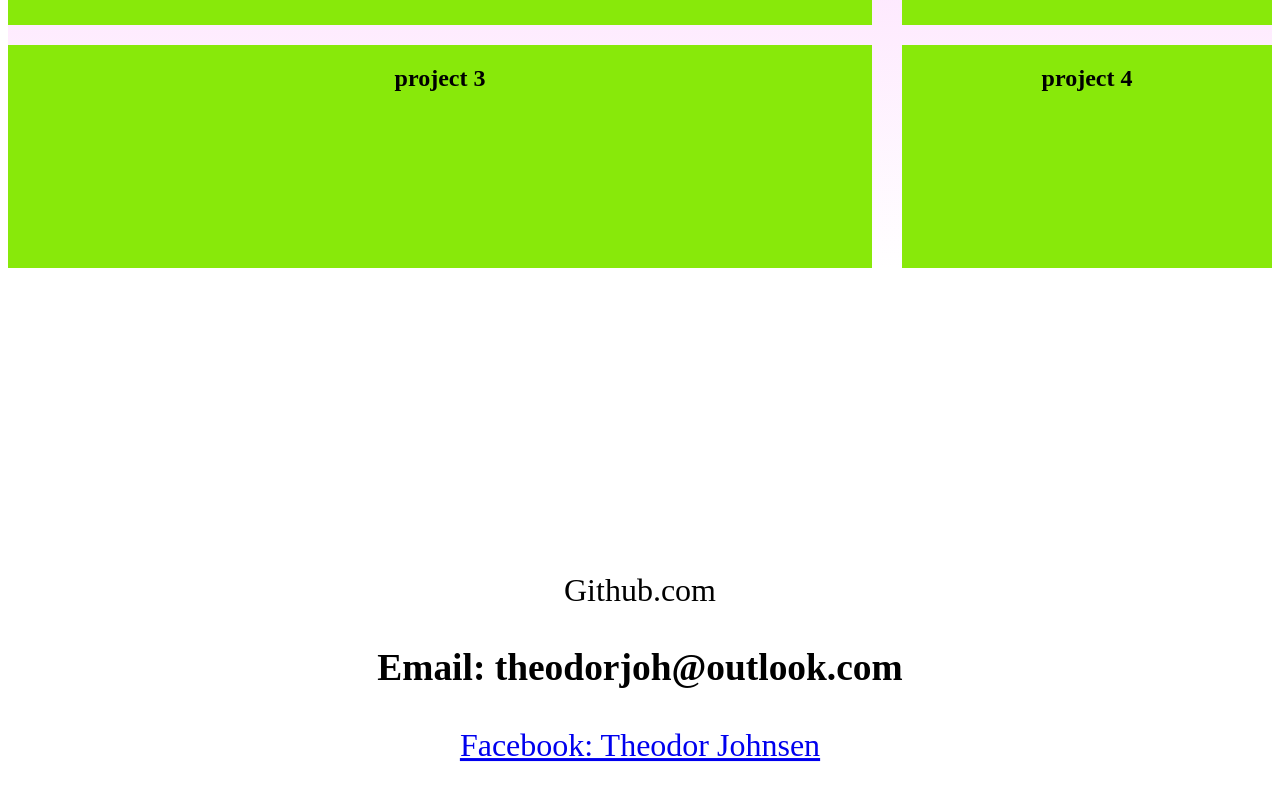
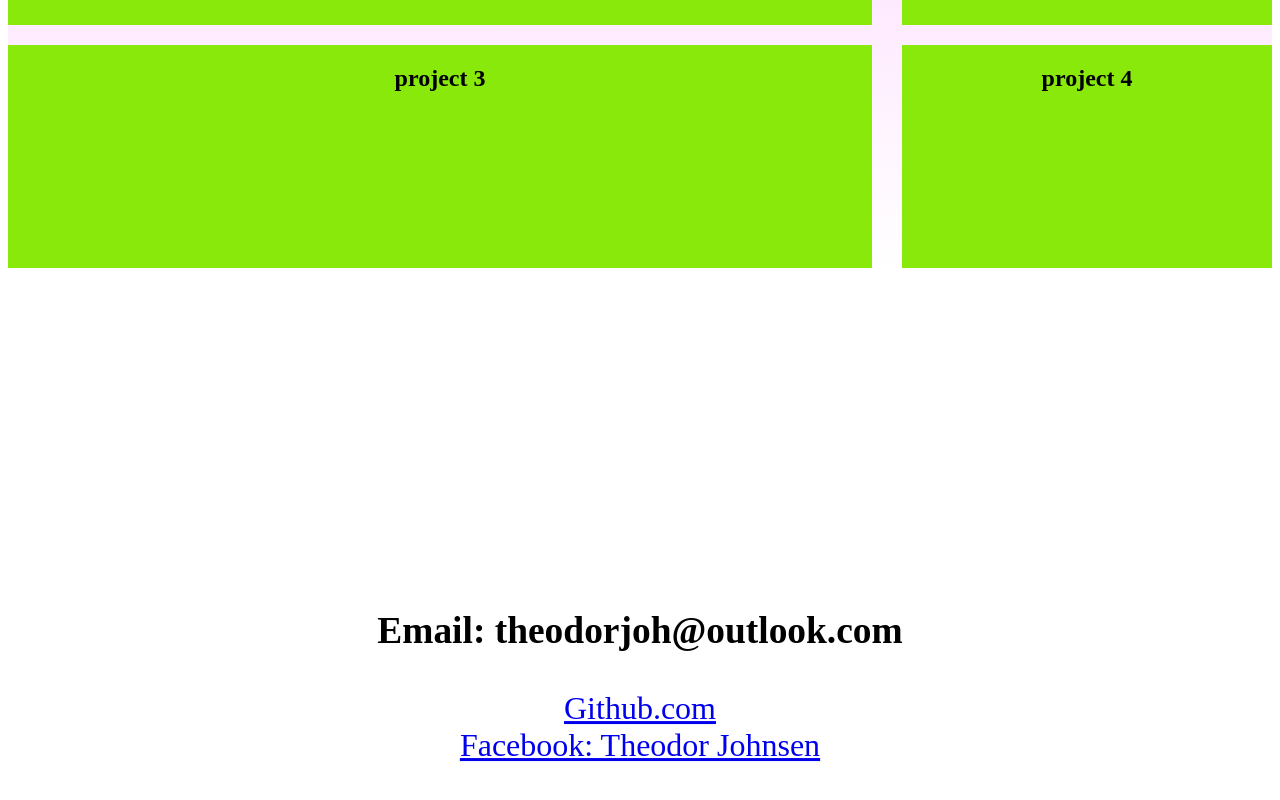
Before and after one commit to FonderToast/FonderToast.github.io, a plain HTML site: page index.html in a window 1280 px wide. Shown: the part 1484-2284 px from the top of the page. Drawn offline with Linux system fonts and the light colour scheme.

Commit message:
Update index.html

```diff
--- a/index.html
+++ b/index.html
@@ -57,11 +57,11 @@
             <section id="contact">
                 <div class="contact-text">
                     <div>
-                        <a herf="https://github.com/FonderToast">Github.com</a>
+                        <h3>Email: theodorjoh@outlook.com</h3>
                     </div>
 
                     <div>
-                        <h3>Email: theodorjoh@outlook.com</h3>
+                        <a href="https://github.com/FonderToast">Github.com</a>
                     </div>
 
                     <div>
```
